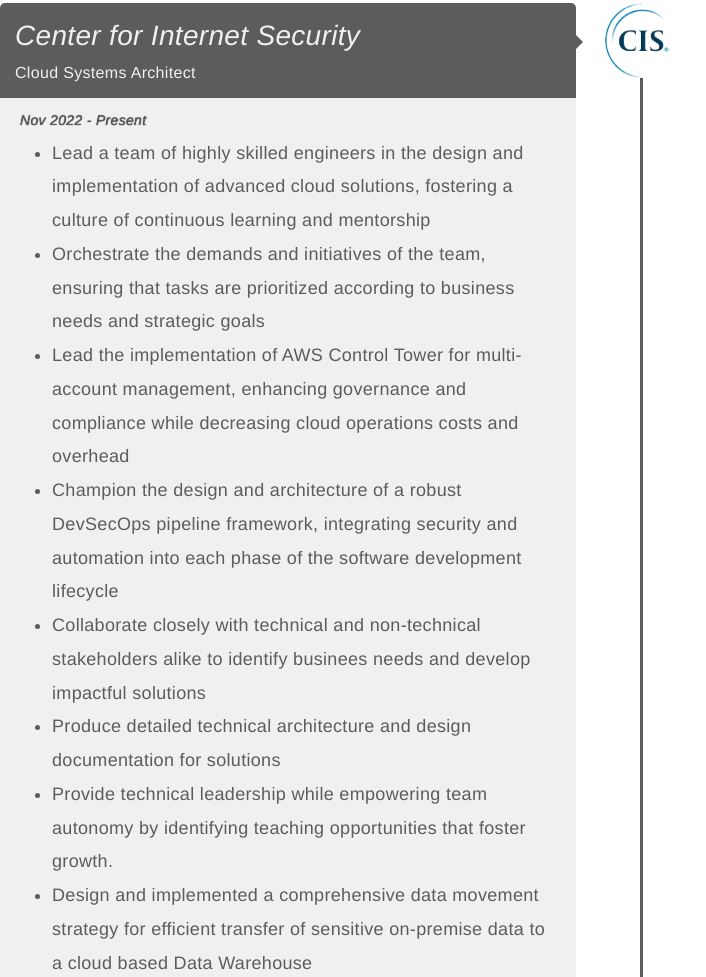
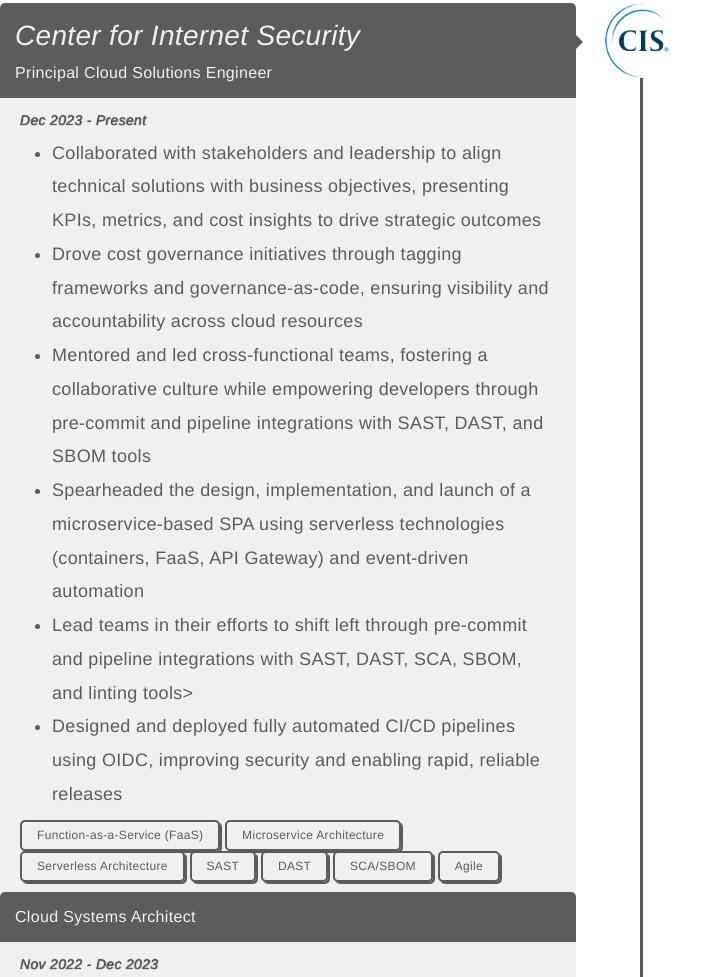
Before and after one commit to lucashalbert/www.lhalbert.xyz, a plain HTML site: page resume.html in a window 1280 px wide. Shown: the part 132-1109 px from the top of the page, without its empty margins (0-706 px from the left). Drawn offline with nearby package versions, Linux system fonts and the light colour scheme; a web font is replaced by a local one.

Commit message:
feature: Update resume to reflect latest position

```diff
--- a/resume.html
+++ b/resume.html
@@ -26,8 +26,28 @@
             <div class="timeline-content">
                 <div>
                     <h3><i>Center for Internet Security</i></h3>
+                    <h5>Principal Cloud Solutions Engineer</h5>
+                    <h6><i>Dec 2023 - Present</i></h6>
+                    <ul>
+                        <li>Collaborated with stakeholders and leadership to align technical solutions with business objectives, presenting KPIs, metrics, and cost insights to drive strategic outcomes</li>
+                        <li>Drove cost governance initiatives through tagging frameworks and governance-as-code, ensuring visibility and accountability across cloud resources</li>
+                        <li>Mentored and led cross-functional teams, fostering a collaborative culture while empowering developers through pre-commit and pipeline integrations with SAST, DAST, and SBOM tools</li>
+                        <li>Spearheaded the design, implementation, and launch of a microservice-based SPA using serverless technologies (containers, FaaS, API Gateway) and event-driven automation</li>
+                        <li>Lead teams in their efforts to shift left through pre-commit and pipeline integrations with SAST, DAST, SCA, SBOM, and linting tools></li>
+                        <li>Designed and deployed fully automated CI/CD pipelines using OIDC, improving security and enabling rapid, reliable releases</li>
+                    </ul>
+                    <span class="btn">Function-as-a-Service (FaaS)</span>
+                    <span class="btn">Microservice Architecture</span>
+                    <span class="btn">Serverless Architecture</span>
+                    <span class="btn">SAST</span>
+                    <span class="btn">DAST</span>
+                    <span class="btn">SCA/SBOM</span>
+                    <span class="btn">Agile</span>
+                </div>
+                <br>
+                <div>
                     <h5>Cloud Systems Architect</h5>
-                    <h6><i>Nov 2022 - Present</i></h6>
+                    <h6><i>Nov 2022 - Dec 2023</i></h6>
                     <ul>
                         <li>Lead a team of highly skilled engineers in the design and implementation of advanced cloud solutions, fostering a culture of continuous learning and mentorship</li>
                         <li>Orchestrate the demands and initiatives of the team, ensuring that tasks are prioritized according to business needs and strategic goals</li>
```
